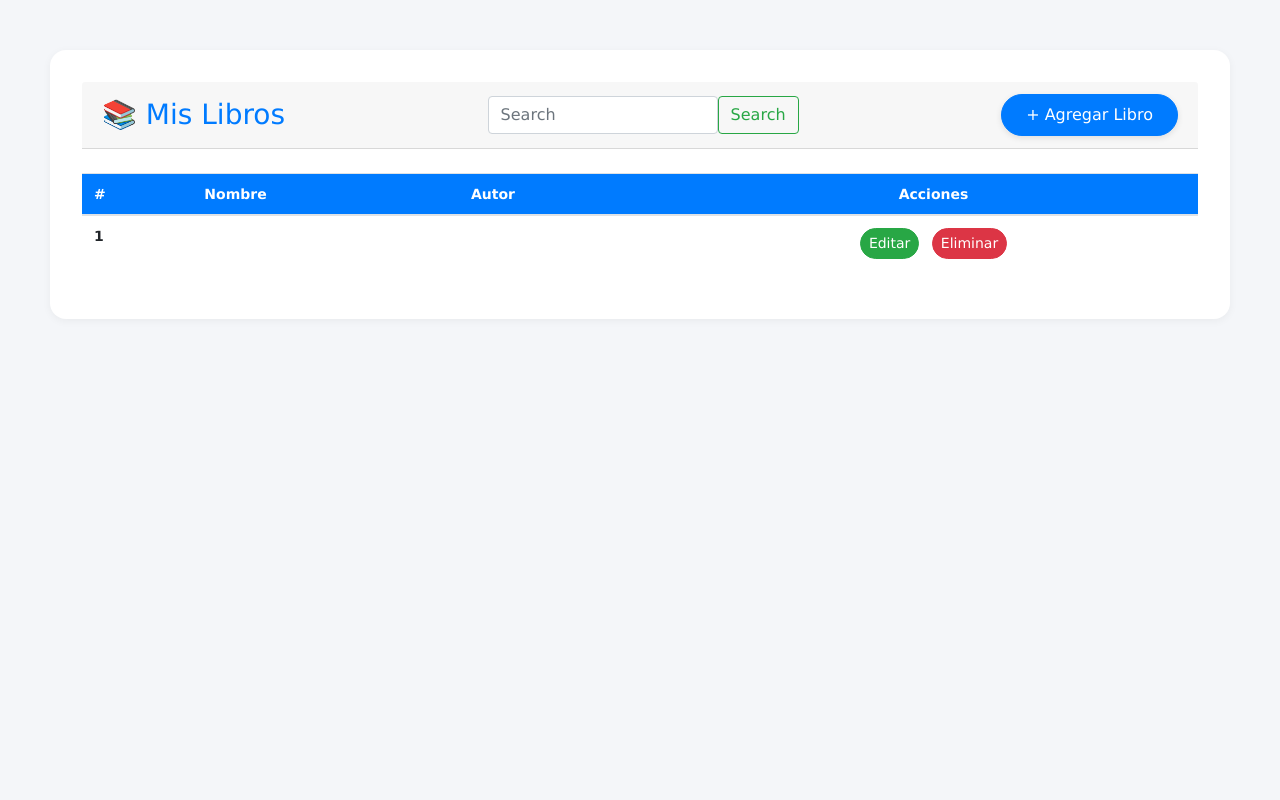
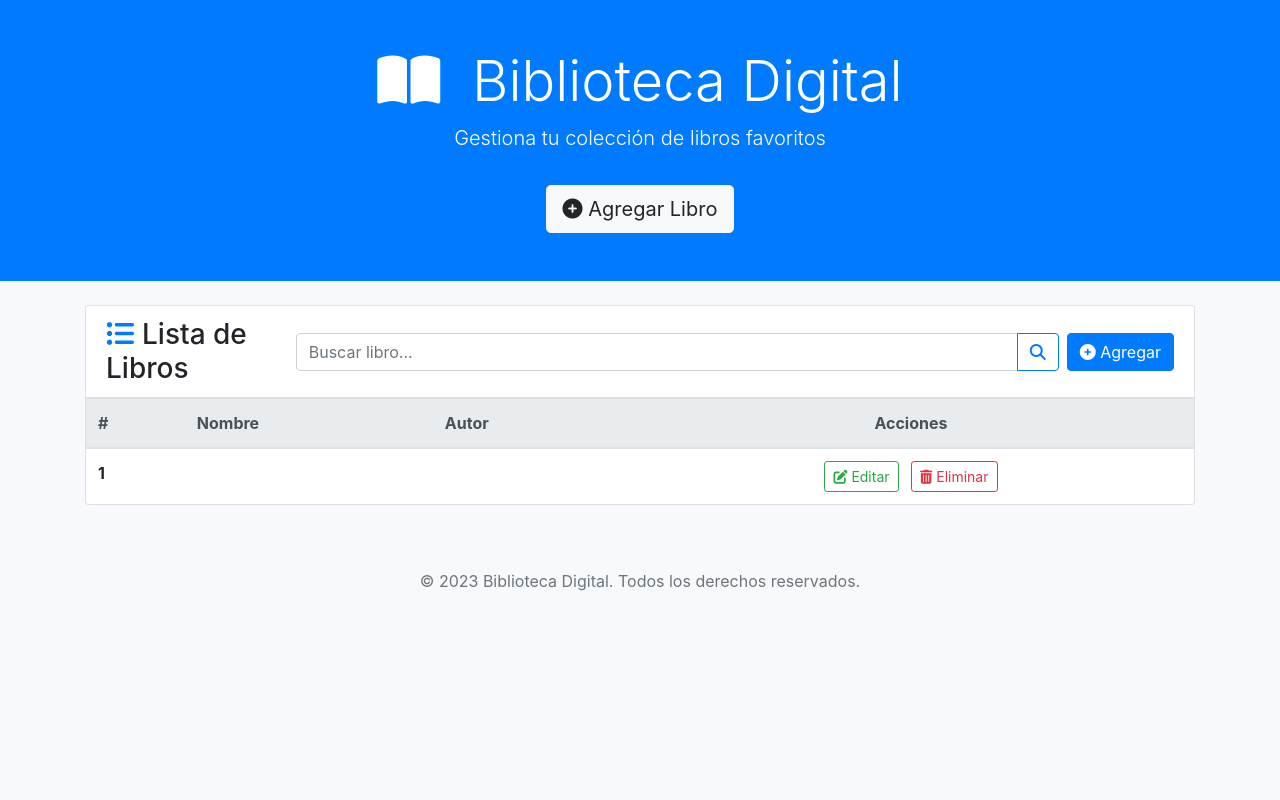
Before and after one commit to Psamuel8lastre/books, a Node server app: page /books in a window 1280 px wide. Run offline with Node 20, Linux system fonts and the light colour scheme; tables that the repository leaves empty or names only in its code hold one stand-in row (values such as "Sample post"); some libraries are stand-ins or nearby versions.

Commit message:
primer commit

```diff
--- a/app.js
+++ b/app.js
@@ -3,57 +3,59 @@ const express = require('express');
 const path = require('path');
 const cookieParser = require('cookie-parser');
 const logger = require('morgan');
-
+const helmet = require('helmet');
+const rateLimit = require('express-rate-limit');
 const flash = require('express-flash');
 const session = require('express-session');
-const mysql = require('mysql2');
+const MySQLStore = require('express-mysql-session')(session);
 const connection = require('./lib/db');
 
+// Routers
 const indexRouter = require('./routes/index');
 const usersRouter = require('./routes/users');
 const booksRouter = require('./routes/books');
+const loginRouter = require('./routes/login');
 
 const app = express();
 
-// Configuración del motor de vistas
+// Configuración
 app.set('views', path.join(__dirname, 'views'));
 app.set('view engine', 'ejs');
 
 // Middlewares
+app.use(helmet());
 app.use(logger('dev'));
 app.use(express.json());
-app.use(express.urlencoded({ extended: false }));
+app.use(express.urlencoded({ extended: true }));
 app.use(cookieParser());
 app.use(express.static(path.join(__dirname, 'public')));
 
-// Sesión (solo para desarrollo; usar almacenamiento persistente en producción)
+// Sesión (segura para producción)
 app.use(session({
-    secret: 'secret',
+    secret: process.env.SESSION_SECRET || 'secret',
     resave: false,
     saveUninitialized: false,
-    cookie: { maxAge: 60000 },
-    store: new session.MemoryStore() // ⚠️ No usar en producción
+    cookie: { secure: process.env.NODE_ENV === 'production', maxAge: 86400000 },
+    store: new MySQLStore({}, connection)
 }));
+app.use(flash());
 
-app.use(flash());
+// Rate Limiting
+app.use('/login', rateLimit({ windowMs: 15 * 60 * 1000, max: 100 }));
 
 // Rutas
 app.use('/', indexRouter);
 app.use('/users', usersRouter);
 app.use('/books', booksRouter);
+app.use('/auth', loginRouter);
 
-// Manejador de 404
-app.use((req, res, next) => {
-    next(createError(404));
-});
-
-// Manejador de errores
+// 404 y manejo de errores
+app.use((req, res, next) => next(createError(404)));
 app.use((err, req, res, next) => {
-    res.locals.message = err.message;
-    res.locals.error = req.app.get('env') === 'development' ? err : {};
-
-    res.status(err.status || 500);
-    res.render('error');
+    res.status(err.status || 500).render('error', {
+        message: err.message,
+        error: req.app.get('env') === 'development' ? err : {}
+    });
 });
 
 module.exports = app;
--- a/public/stylesheets/style.css
+++ b/public/stylesheets/style.css
@@ -1,87 +1,49 @@
-body {
-  padding: 50px;
-  font: 14px "Lucida Grande", Helvetica, Arial, sans-serif;
-
+:root {
+  --primary-color: #4e73df;
+  --gradient: linear-gradient(135deg, #4e73df 0%, #224abe 100%);
 }
 
-a {
-  color: #00B7FF;
+body {
+  background-color: #f8f9fc;
+  height: 100vh;
 }
 
-
-body.main-container {
-  background-color: #f4f6f9;
-  padding-top: 50px;
+.login-container {
+  max-width: 400px;
+  border-radius: 15px;
+  box-shadow: 0 10px 30px rgba(0, 0, 0, 0.1);
+  overflow: hidden;
 }
 
-.custom-card {
-  border: none;
-  border-radius: 1rem;
-  padding: 2rem;
-  margin-bottom: 2rem;
-  background-color: #fff;
-  box-shadow: 0 2px 8px rgba(0,0,0,0.05);
-}
-
-.custom-alert {
-  margin-bottom: 20px;
-  border-radius: 50px;
+.login-header {
+  background: var(--gradient);
+  padding: 30px;
+  color: white;
   text-align: center;
 }
 
-.header-flex {
-  margin-bottom: 1.5rem;
+.login-body {
+  padding: 30px;
+  background: white;
 }
 
-.title {
-  margin: 0;
-  color: #007bff;
+.form-control:focus {
+  border-color: var(--primary-color);
+  box-shadow: 0 0 0 0.25rem rgba(78, 115, 223, 0.25);
 }
 
-.btn-pill {
-  border-radius: 50rem;
-  padding: 0.5rem 1.5rem;
-  box-shadow: 0 2px 6px rgba(0,0,0,0.1);
+.btn-login {
+  background: var(--gradient);
+  border: none;
+  transition: all 0.3s;
 }
 
-.btn-rounded {
-  border-radius: 50px;
+.btn-login:hover {
+  transform: translateY(-2px);
+  box-shadow: 0 5px 15px rgba(78, 115, 223, 0.4);
 }
 
-.custom-table thead {
-  background-color: #007bff;
-  color: white;
-  border-radius: .5rem;
+.social-login .btn {
+  border-radius: 50px;
+  margin: 0 5px;
 }
-/* estilo del index */
-/* Centrado total */
-.add-book-body {
-  display: flex;
-  justify-content: center;
-  align-items: center;
-  min-height: 100vh;
-  background-color: #f8f9fa; /* opcional: fondo suave */
-}
-
-/* Contenedor principal de la card */
-.add-book-container {
-  width: 100%;
-  max-width: 500px;
-  padding: 20px;
-}
-
-/* Estilos personalizados para la card */
-.add-book-card {
-  box-shadow: 0 4px 8px rgba(0, 0, 0, 0.1);
-  border-radius: 10px;
-}
-
-/* Opcional: margen para el alert */
-.custom-alert {
-  position: absolute;
-  top: 20px;
-  width: 100%;
-  max-width: 500px;
-  left: 50%;
-  transform: translateX(-50%);
-}
--- a/views/books/index.ejs
+++ b/views/books/index.ejs
@@ -3,37 +3,76 @@
 <head>
   <meta charset="utf-8">
   <meta name="viewport" content="width=device-width, initial-scale=1, shrink-to-fit=no">
-  <title>Libros</title>
+  <title>Biblioteca Digital</title>
   <!-- Bootstrap CSS -->
   <link rel="stylesheet" href="https://maxcdn.bootstrapcdn.com/bootstrap/4.0.0/css/bootstrap.min.css">
-  <!-- Tus estilos personalizados -->
+
+  <link rel="stylesheet" href="https://cdnjs.cloudflare.com/ajax/libs/font-awesome/6.4.0/css/all.min.css">
+
   <link rel="stylesheet" href="/public/stylesheets/style.css">
 </head>
-<body class="main-container justify-content-between">
+<body class="d-flex flex-column min-vh-100">
 
+  <!-- Banner Principal -->
+  <div class="banner bg-primary text-white py-5 mb-4">
+    <div class="container text-center">
+      <h1 class="display-4"><i class="fas fa-book-open mr-3"></i> Biblioteca Digital</h1>
+      <p class="lead">Gestiona tu colección de libros favoritos</p>
+      <a href="/books/add" class="btn btn-light btn-lg mt-3">
+        <i class="fas fa-plus-circle"></i> Agregar Libro
+      </a>
+    </div>
+  </div>
+
+  <!-- Mensajes Flash -->
   <% if (messages.success) { %>
-    <div class="alert alert-success custom-alert"><%- messages.success %></div>
+    <div class="container">
+      <div class="alert alert-success alert-dismissible fade show custom-alert" role="alert">
+        <%- messages.success %>
+        <button type="button" class="close" data-dismiss="alert" aria-label="Close">
+          <span aria-hidden="true">&times;</span>
+        </button>
+      </div>
+    </div>
   <% } %>
 
   <% if (messages.error) { %>
-    <div class="alert alert-danger custom-alert"><%- messages.error %></div>
+    <div class="container">
+      <div class="alert alert-danger alert-dismissible fade show custom-alert" role="alert">
+        <%- messages.error %>
+        <button type="button" class="close" data-dismiss="alert" aria-label="Close">
+          <span aria-hidden="true">&times;</span>
+        </button>
+      </div>
+    </div>
   <% } %>
 
-<div>
-  <div class="card custom-card">
-    <div class="card-header d-flex justify-content-between align-items-center header-flex">
-      <h3 class="title">📚 Mis Libros</h3>
-      <form class="d-flex">
-        <input class="form-control me-2" type="search" placeholder="Search" aria-label="Search">
-        <button class="btn btn-outline-success" type="submit">Search</button>
+  <!-- Contenido Principal -->
+  <div class="container flex-grow-1">
+    <div class="card shadow-sm">
+      <div class="card-header d-flex flex-column flex-md-row justify-content-between align-items-center bg-white">
+        <h3 class="mb-3 mb-md-0"><i class="fas fa-list-ul text-primary mr-2"></i>Lista de Libros</h3>
+        <div class="d-flex flex-column flex-md-row align-items-center w-100 w-md-auto">
+          <form class="d-flex mb-2 mb-md-0 mr-md-2 w-100" onsubmit="return validateSearch()">
+            <div class="input-group">
+              <input class="form-control" type="search" placeholder="Buscar libro..." aria-label="Search" id="searchInput">
+              <div class="input-group-append">
+                <button class="btn btn-outline-primary" type="submit">
+                  <i class="fas fa-search"></i>
+                </button>
+              </div>
+            </div>
           </form>
-      <a href="/books/add" class="btn btn-primary btn-pill">+ Agregar Libro</a>
+          <a href="/books/add" class="btn btn-primary btn-pill">
+            <i class="fas fa-plus-circle"></i> Agregar
+          </a>
+        </div>
       </div>
 
       <% if(data.length) { %>
         <div class="table-responsive">
-        <table class="table table-hover custom-table">
-          <thead>
+          <table class="table table-hover mb-0">
+            <thead class="thead-light">
               <tr>
                 <th>#</th>
                 <th>Nombre</th>
@@ -48,8 +87,12 @@
                   <td><%= data[i].name %></td>
                   <td><%= data[i].author %></td>
                   <td class="text-center">
-                  <a href="../books/edit/<%= data[i].id %>" class="btn btn-success btn-sm btn-rounded mr-2">Editar</a>
-                  <a href="../books/delete/<%= data[i].id %>" class="btn btn-danger btn-sm btn-rounded" onclick="return confirm('¿Estás seguro?')">Eliminar</a>
+                    <a href="../books/edit/<%= data[i].id %>" class="btn btn-sm btn-outline-success mr-2">
+                      <i class="fas fa-edit"></i> Editar
+                    </a>
+                    <a href="../books/delete/<%= data[i].id %>" class="btn btn-sm btn-outline-danger" onclick="return confirm('¿Estás seguro?')">
+                      <i class="fas fa-trash-alt"></i> Eliminar
+                    </a>
                   </td>
                 </tr>
               <% } %>
@@ -57,13 +100,38 @@
           </table>
         </div>
       <% } else { %>
-      <p class="text-muted text-center">No se encontraron libros. ¡Comienza agregando uno!</p>
+        <div class="text-center py-5">
+          <img src="https://cdn-icons-png.flaticon.com/512/2748/2748558.png" width="100" class="mb-3 opacity-50">
+          <h5 class="text-muted">No hay libros registrados</h5>
+          <p class="text-muted">Comienza agregando tu primer libro</p>
+          <a href="/books/add" class="btn btn-primary">
+            <i class="fas fa-plus-circle"></i> Agregar Libro
+          </a>
+        </div>
       <% } %>
     </div>
   </div>
+
+  <!-- Footer -->
+  <footer class="bg-light mt-5 py-3">
+    <div class="container text-center text-muted">
+      <p class="mb-0">© 2023 Biblioteca Digital. Todos los derechos reservados.</p>
+    </div>
+  </footer>
+
   <!-- Bootstrap JS -->
   <script src="https://code.jquery.com/jquery-3.2.1.slim.min.js"></script>
   <script src="https://cdnjs.cloudflare.com/ajax/libs/popper.js/1.12.9/umd/popper.min.js"></script>
   <script src="https://maxcdn.bootstrapcdn.com/bootstrap/4.0.0/js/bootstrap.min.js"></script>
+  <script>
+    function validateSearch() {
+      const input = document.getElementById('searchInput').value.trim();
+      if (!input) {
+        alert('Por favor, ingresa un término de búsqueda.');
+        return false;
+      }
+      return true;
+    }
+  </script>
 </body>
 </html>
```
Also changed, not shown: package.json (+6 -2 lines), routes/login.js (added, +23 -0 lines), views/books/login.ejs (added, +157 -0 lines), routes/index.js (line endings or trailing spaces), views/books/loguin.ejs (deleted), 1 other file. Lines whose indentation alone changed are shown as unchanged.
